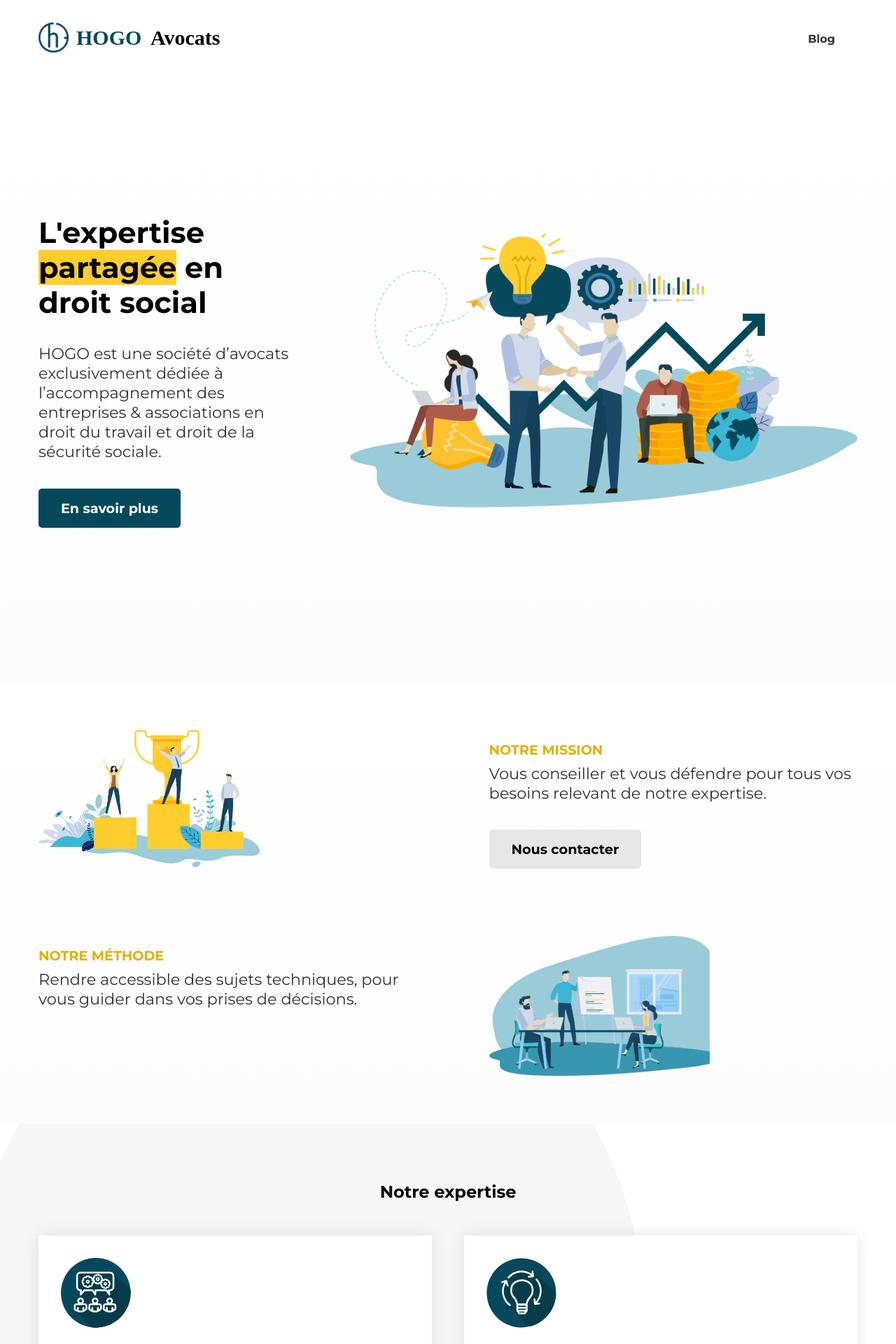
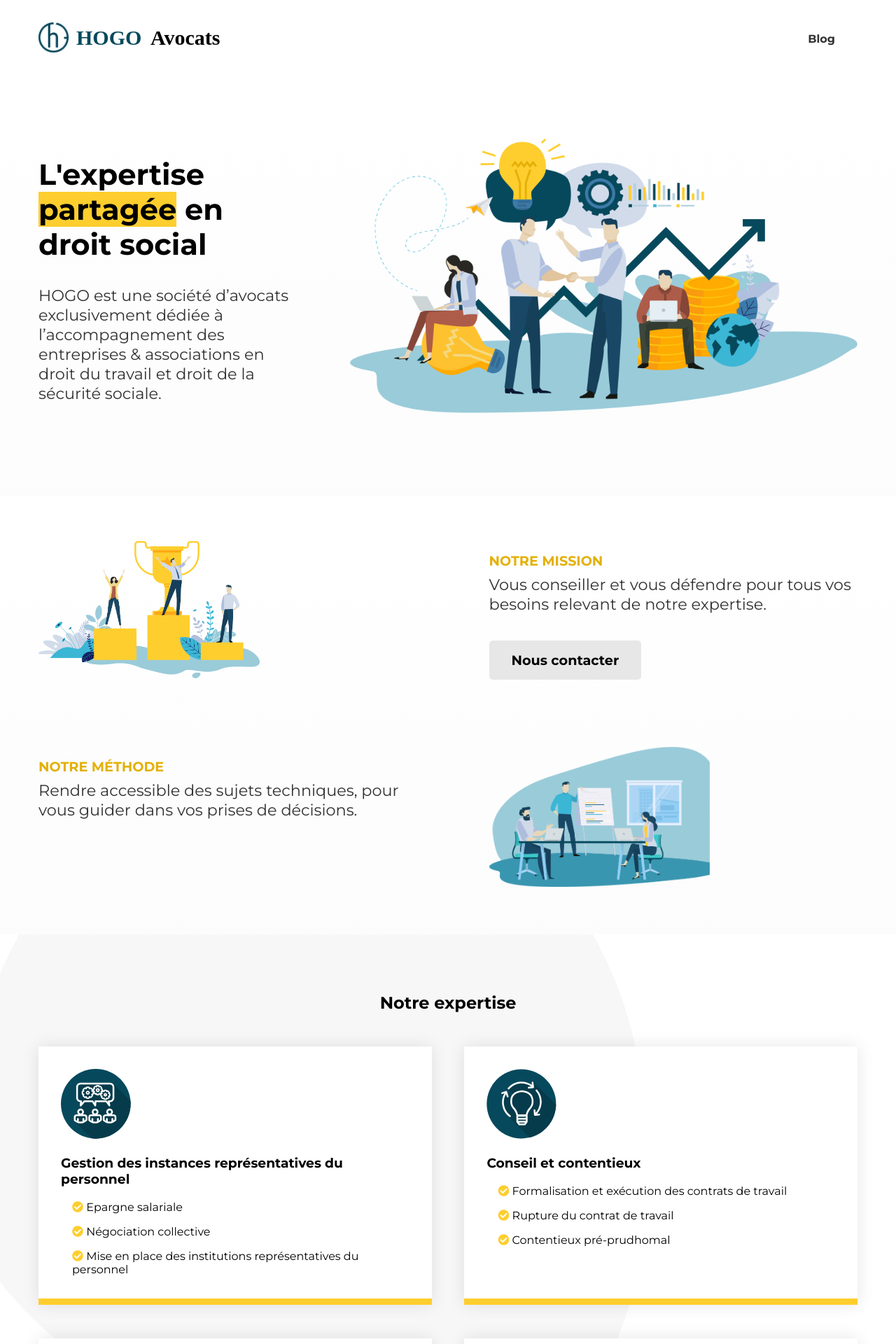
Before and after one commit to EmmanuelleN/hogo-avocats, a Jekyll site: the page built from index.html, in a window 1280 px wide. Shown: the top 1920 px of the page at 70% size. Built offline with Jekyll 4.4.1, drawn with Linux system fonts in a browser that asks for light colours; nearby versions of some CDN libraries.

Commit message:
Fix: removed cta from home top

```diff
--- a/_scss/home.scss
+++ b/_scss/home.scss
@@ -7,7 +7,7 @@
     @media (min-width: 768px) {
       display: flex;
       align-items: center;
-      min-height: 100vh;
+      min-height: 70vh;
     }
   }
 
--- a/index.html
+++ b/index.html
@@ -19,7 +19,6 @@ title: Le conseil en droit social sur-mesure
           des entreprises & associations en droit du travail et droit
           de la sécurité sociale.
         </p>
-        <a href="#method" class="Button Button--blue">En savoir plus</a>
       </div>
       <div class="Col Col--twoThird Col--centered">
         <img src="/assets/images/hogo-avocats-droit-social.png" alt="" class="Home-image--large">
```
